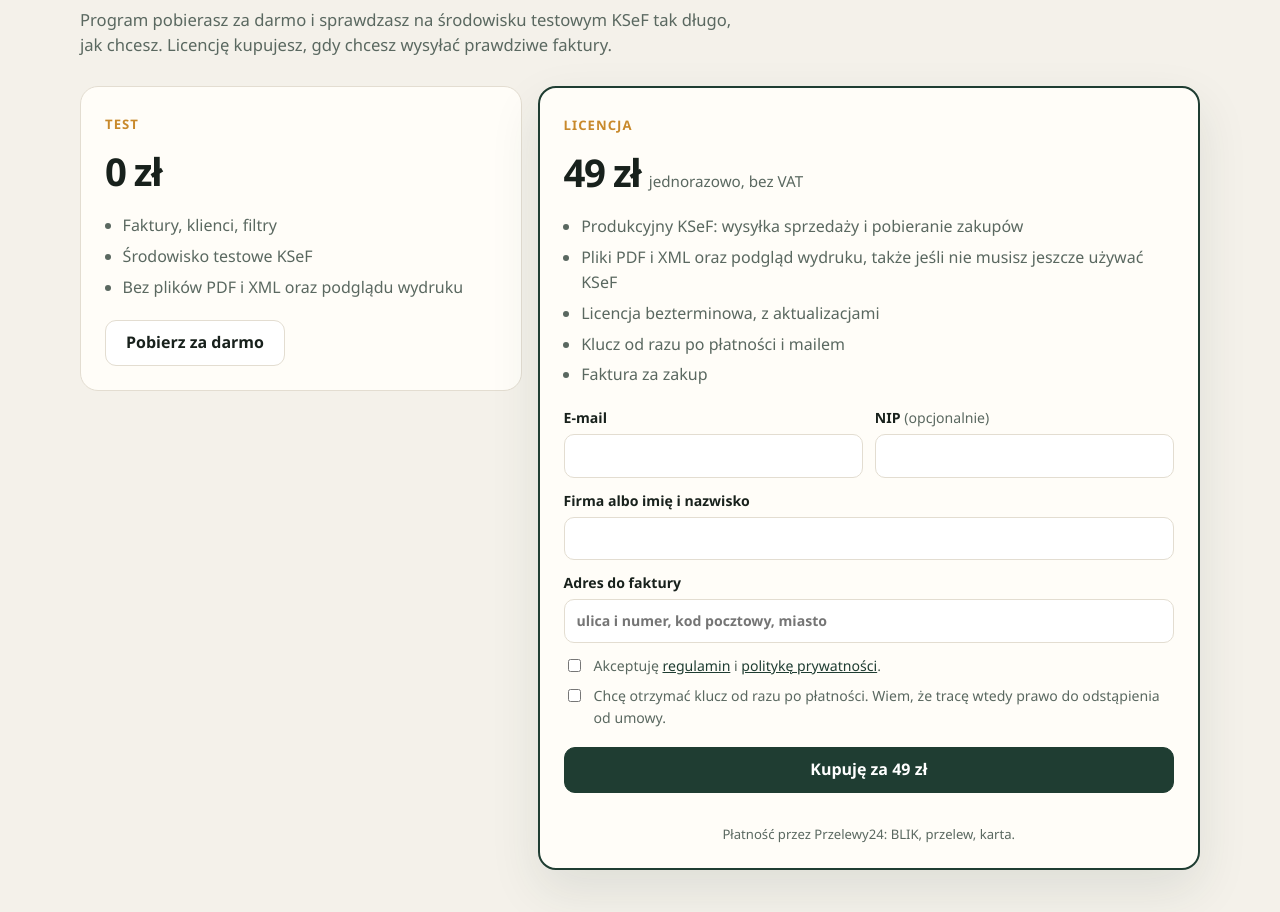
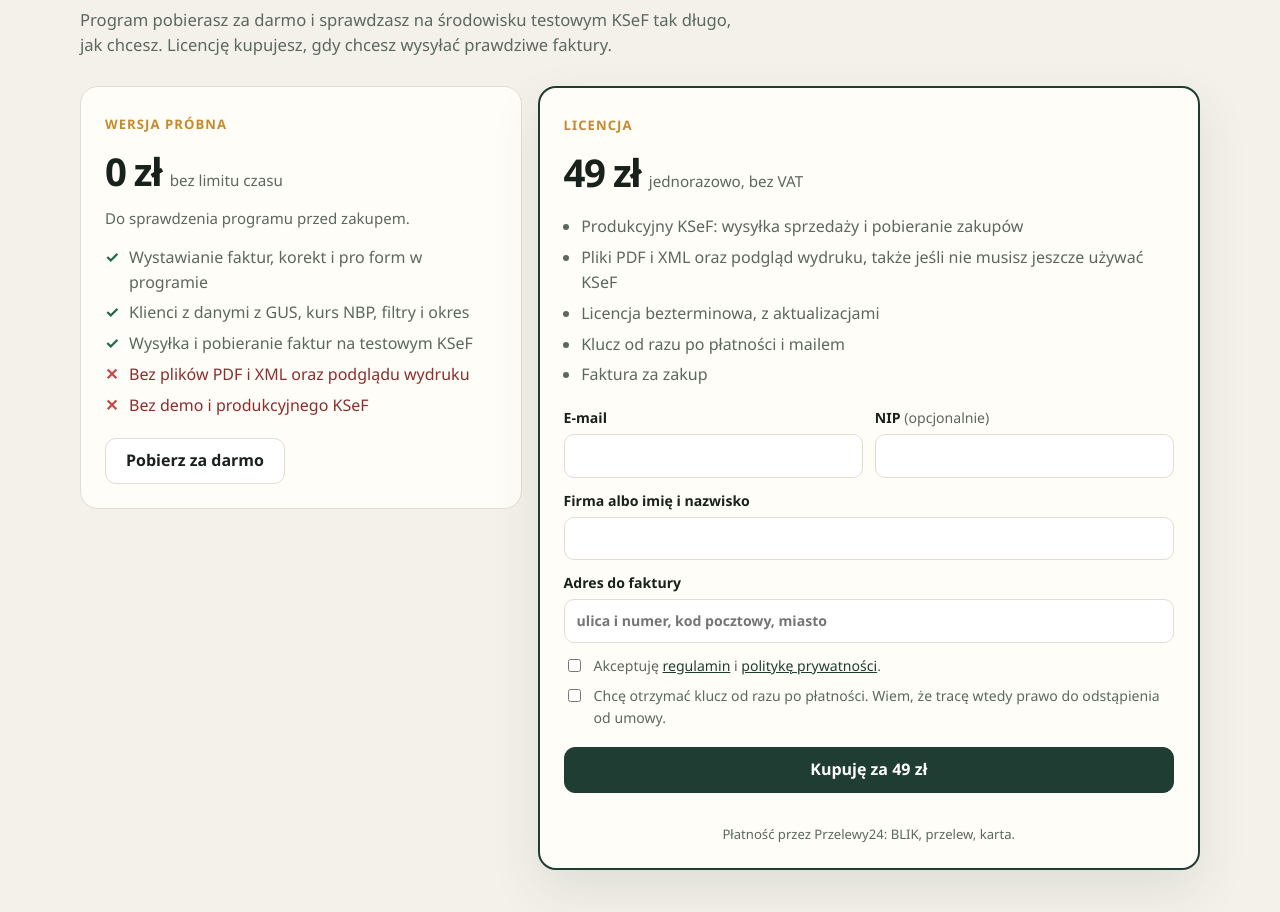
Before and after one commit to mkucharski8/OFFaktura, a website: page public/index.html in a window 1280 px wide. Shown: the part 3367-4279 px from the top of the page. Drawn offline with Linux system fonts and the light colour scheme; no server answers.

Commit message:
Opis wersji próbnej.
Co-authored-by: Cursor <cursoragent@cursor.com>

```diff
--- a/public/index.html
+++ b/public/index.html
@@ -161,6 +161,13 @@
     .plan-price small { font-size: 0.95rem; font-weight: 500; color: var(--muted); letter-spacing: 0; }
     .plan ul { margin: 0 0 20px; padding-left: 1.1rem; color: var(--muted); }
     .plan li + li { margin-top: 6px; }
+    .plan-lead { margin: -6px 0 14px; color: var(--muted); font-size: 0.94rem; }
+    .plan ul.marks { list-style: none; padding-left: 0; }
+    .marks li { position: relative; padding-left: 24px; }
+    .marks li::before { position: absolute; left: 0; top: 0; font-weight: 700; }
+    .marks li.yes::before { content: "✓"; color: var(--mint-ink); }
+    .marks li.no { color: #8d2d2d; }
+    .marks li.no::before { content: "✕"; color: #c44b4b; }
     .buy-grid { display: grid; grid-template-columns: 1fr 1fr; gap: 12px; margin-bottom: 12px; }
     .buy-grid label { display: flex; flex-direction: column; gap: 5px; font-size: 0.88rem; font-weight: 600; }
     .buy-grid .wide-field { grid-column: 1 / -1; }
@@ -363,12 +370,15 @@
       <p class="intro">Program pobierasz za darmo i sprawdzasz na środowisku testowym KSeF tak długo, jak chcesz. Licencję kupujesz, gdy chcesz wysyłać prawdziwe faktury.</p>
       <div class="pricing">
         <div class="plan">
-          <span class="plan-name">Test</span>
-          <div class="plan-price">0 zł</div>
-          <ul>
-            <li>Faktury, klienci, filtry</li>
-            <li>Środowisko testowe KSeF</li>
-            <li>Bez plików PDF i XML oraz podglądu wydruku</li>
+          <span class="plan-name">Wersja próbna</span>
+          <div class="plan-price">0 zł <small>bez limitu czasu</small></div>
+          <p class="plan-lead">Do sprawdzenia programu przed zakupem.</p>
+          <ul class="marks">
+            <li class="yes">Wystawianie faktur, korekt i pro form w programie</li>
+            <li class="yes">Klienci z danymi z GUS, kurs NBP, filtry i okres</li>
+            <li class="yes">Wysyłka i pobieranie faktur na testowym KSeF</li>
+            <li class="no">Bez plików PDF i XML oraz podglądu wydruku</li>
+            <li class="no">Bez demo i produkcyjnego KSeF</li>
           </ul>
           <a class="btn" href="https://github.com/mkucharski8/OFFaktura/releases/download/v0.2.0/OFFaktura-Setup-0.2.0.exe">Pobierz za darmo</a>
         </div>
```
